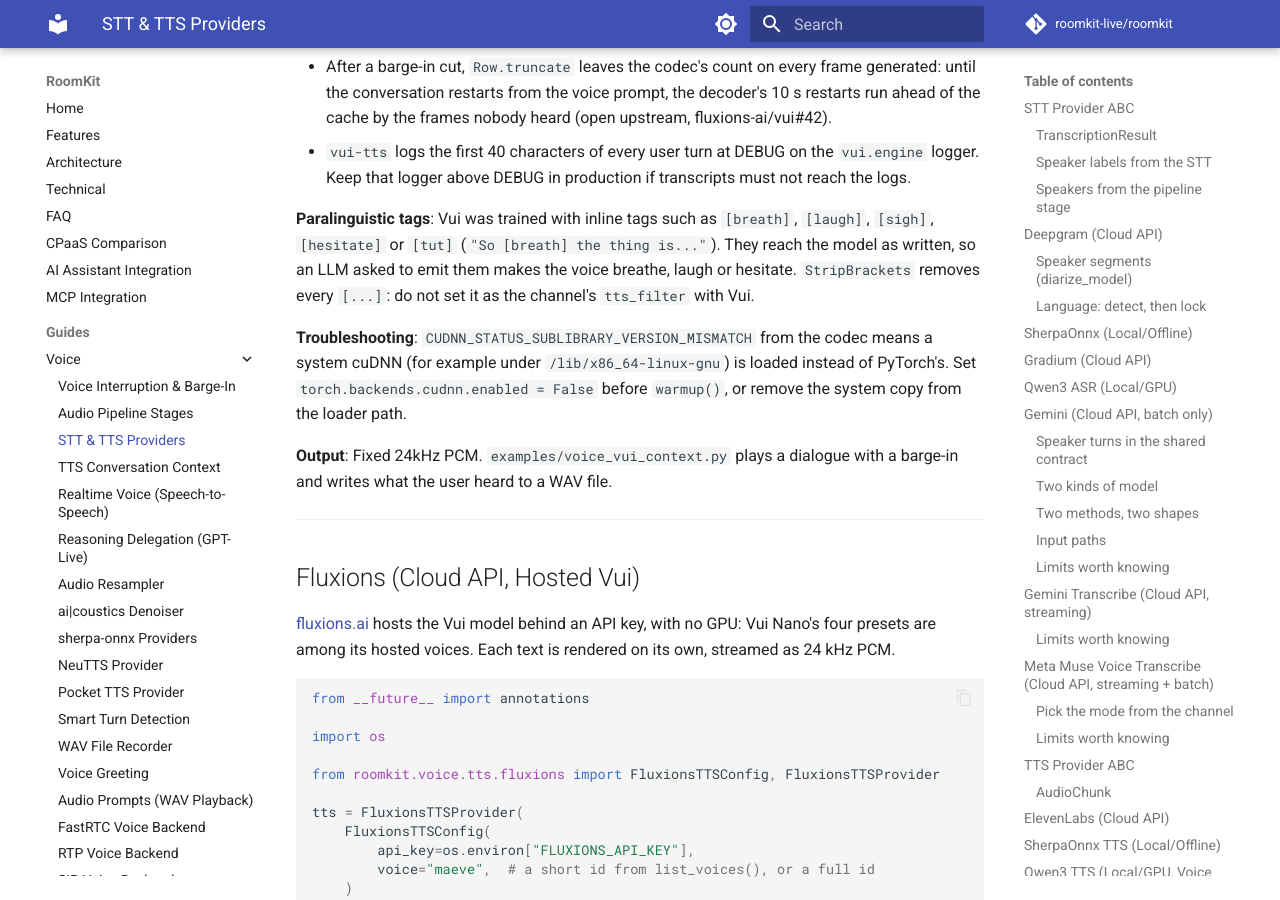
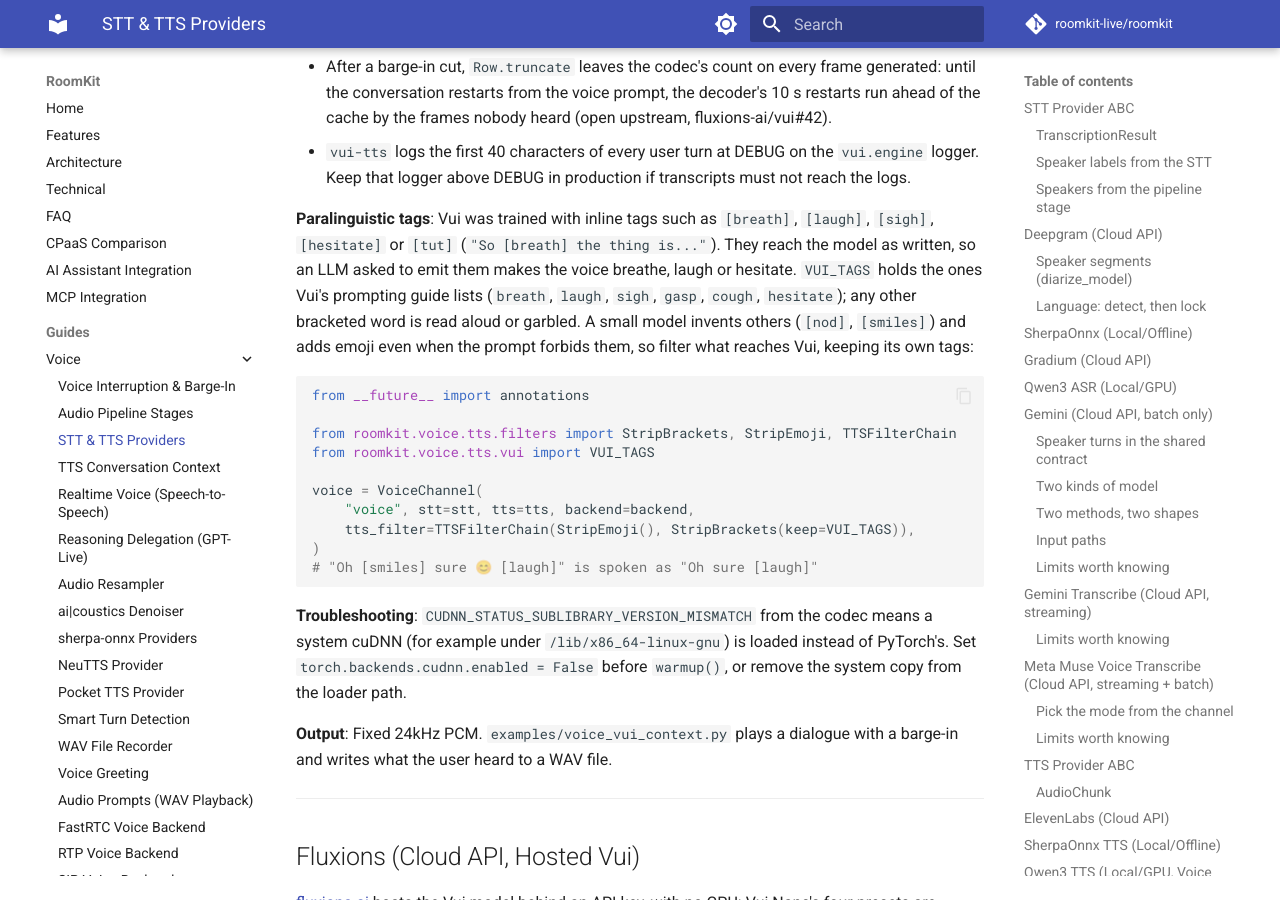
Before and after one commit to roomkit-live/roomkit-docs, an MkDocs documentation site: the page built from docs/guides/stt-tts-providers.md, in a window 1280 px wide and 900 px high, scrolled down 34804 px. Built offline with MkDocs 1.6.1 and Material for MkDocs 9.7.7, drawn with Linux system fonts in a browser that asks for light colours; comment, search, counter and statistics services are not loaded; some of the changed text lies outside the part shown.

Commit message:
docs(tts): keep Vui's tags with StripBrackets(keep=VUI_TAGS), drop the emoji with TTSFilterChain (RMK-390)

````diff
--- a/docs/guides/stt-tts-providers.md
+++ b/docs/guides/stt-tts-providers.md
@@ -1477,8 +1477,24 @@ What the provider does with the context:
 **Paralinguistic tags**: Vui was trained with inline tags such as `[breath]`,
 `[laugh]`, `[sigh]`, `[hesitate]` or `[tut]` (`"So [breath] the thing is..."`).
 They reach the model as written, so an LLM asked to emit them makes the voice
-breathe, laugh or hesitate. `StripBrackets` removes every `[...]`: do not set
-it as the channel's `tts_filter` with Vui.
+breathe, laugh or hesitate. `VUI_TAGS` holds the ones Vui's prompting guide
+lists (`breath`, `laugh`, `sigh`, `gasp`, `cough`, `hesitate`); any other
+bracketed word is read aloud or garbled. A small model invents others
+(`[nod]`, `[smiles]`) and adds emoji even when the prompt forbids them, so
+filter what reaches Vui, keeping its own tags:
+
+```python
+from __future__ import annotations
+
+from roomkit.voice.tts.filters import StripBrackets, StripEmoji, TTSFilterChain
+from roomkit.voice.tts.vui import VUI_TAGS
+
+voice = VoiceChannel(
+    "voice", stt=stt, tts=tts, backend=backend,
+    tts_filter=TTSFilterChain(StripEmoji(), StripBrackets(keep=VUI_TAGS)),
+)
+# "Oh [smiles] sure 😊 [laugh]" is spoken as "Oh sure [laugh]"
+```
 
 **Troubleshooting**: `CUDNN_STATUS_SUBLIBRARY_VERSION_MISMATCH` from the codec
 means a system cuDNN (for example under `/lib/x86_64-linux-gnu`) is loaded
@@ -1592,6 +1608,14 @@ clean = f("Sure [laughs] I can help [pause] with that.")
 # → "Sure  I can help  with that."
 ```
 
+`keep` passes a TTS's own tags through, matched ignoring case:
+
+```python
+f = StripBrackets(keep=("laugh", "sigh"))
+f("Oh [laugh] sure [smiles] fine.")
+# → "Oh [laugh] sure fine."
+```
+
 ### StripEmoji
 
 Removes emoji. Language models add them to replies even when the prompt forbids
@@ -1608,6 +1632,19 @@ from roomkit.voice.tts.filters import StripEmoji
 
 voice = VoiceChannel("voice", stt=stt, tts=tts, backend=backend, tts_filter=StripEmoji())
 # "C'est rapide et super bon ! 😊" is spoken as "C'est rapide et super bon !"
+```
+
+### TTSFilterChain
+
+`tts_filter` takes one filter; `TTSFilterChain` runs several in order, on a
+whole text and on a streamed reply alike:
+
+```python
+from __future__ import annotations
+
+from roomkit.voice.tts.filters import StripBrackets, StripEmoji, TTSFilterChain
+
+tts_filter = TTSFilterChain(StripEmoji(), StripBrackets(keep=("laugh",)))
 ```
 
 ### Using Filters with Streaming TTS
````
